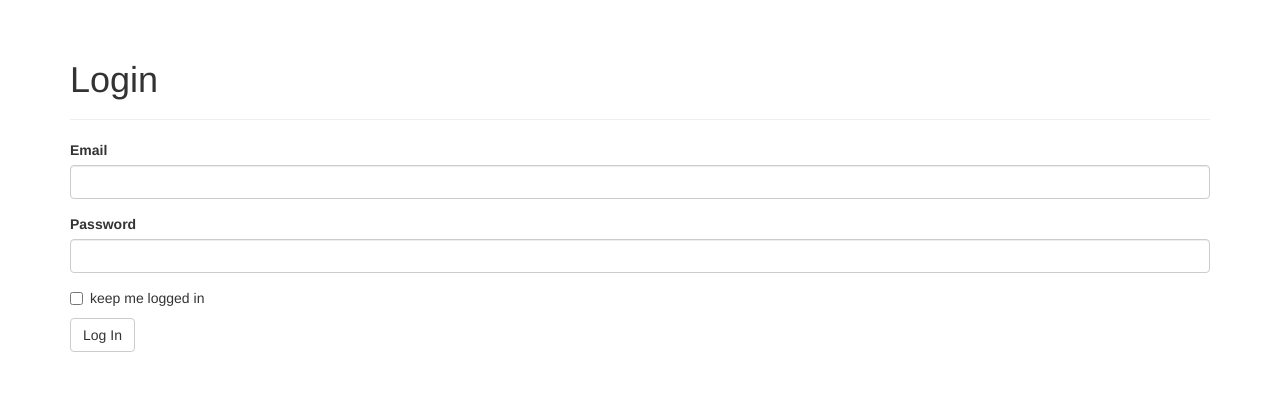
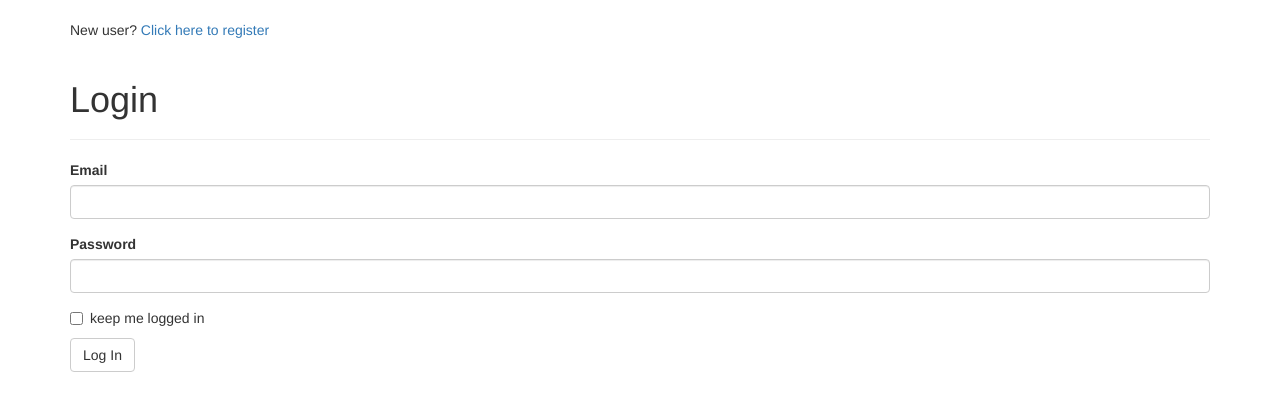
Before and after one commit to way2fall/my_amazon_web, a Flask app: page /auth/login in a window 1280 px wide. Shown: the part 52-463 px from the top of the page. Run offline with Flask 2, Linux system fonts and the light colour scheme; some libraries are stand-ins or nearby versions.

Commit message:
register and login module added

```diff
--- a/app/auth/forms.py
+++ b/app/auth/forms.py
@@ -1,6 +1,7 @@
 from flask_wtf import Form
-from wtforms import StringField, PasswordField, BooleanField, SubmitField
-from wtforms.validators import DataRequired, Length, Email
+from wtforms import StringField, PasswordField, BooleanField, SubmitField, ValidationError
+from wtforms.validators import DataRequired, Length, Email, Regexp, EqualTo, Required
+from ..models import User
 
 
 class LoginForm(Form):
@@ -8,3 +9,40 @@ class LoginForm(Form):
     password = PasswordField('Password', validators=[DataRequired()])
     remember_me = BooleanField('keep me logged in')
     submit = SubmitField('Log In')
+
+
+class RegistrationForm(Form):
+    email = StringField('Email', validators=[DataRequired(), Length(1, 64), Email()])
+    username = StringField('Username', validators=[DataRequired(), Length(1, 64), Regexp('^[A-Za-z][A-Za-z0-9_.]*$', 0,
+                                                   'Username must have only letters, numbers, dots or underscores')])
+    password = PasswordField('Password', validators=[DataRequired(), EqualTo('password2', message='Password must match.')])
+    password2 = PasswordField('Confirm password', validators=[DataRequired()])
+    submit = SubmitField('Register')
+
+    def validate_email(self, field):
+        if User.query.filter_by(email=field.data).first():
+            raise ValidationError('Email already registered.')
+
+    def validate_username(self, field):
+        if User.query.filter_by(username=field.data).first():
+            raise ValidationError('Username already in use.')
+
+# class RegistrationForm(Form):
+#     email = StringField('Email', validators=[DataRequired(), Length(1, 64),
+#                                            Email()])
+#     username = StringField('Username', validators=[
+#         DataRequired(), Length(1, 64), Regexp('^[A-Za-z][A-Za-z0-9_.]*$', 0,
+#                                           'Usernames must have only letters, '
+#                                           'numbers, dots or underscores')])
+#     password = PasswordField('Password', validators=[
+#         DataRequired(), EqualTo('password2', message='Passwords must match.')])
+#     password2 = PasswordField('Confirm password', validators=[DataRequired()])
+#     submit = SubmitField('Register')
+#
+#     def validate_email(self, field):
+#         if User.query.filter_by(email=field.data).first():
+#             raise ValidationError('Email already registered.')
+#
+#     def validate_username(self, field):
+#         if User.query.filter_by(username=field.data).first():
+#             raise ValidationError('Username already in use.')
--- a/app/auth/views.py
+++ b/app/auth/views.py
@@ -1,8 +1,8 @@
 from flask import render_template, redirect, request, url_for, flash
 from . import auth
 from flask_login import login_user, logout_user, login_required
-from ..models import User
-from .forms import LoginForm
+from ..models import User, db
+from .forms import LoginForm, RegistrationForm
 
 
 @auth.route('/login', methods=['GET', 'POST'])
@@ -23,3 +23,14 @@ def logout():
     logout_user()
     flash('You have been logged out.')
     return redirect(url_for('main.index'))
+
+
+@auth.route('/register', methods=['GET', 'POST'])
+def register():
+    form = RegistrationForm()
+    if form.validate_on_submit():
+        user = User(email=form.email.data, username=form.username.data, password=form.password.data)
+        db.session.add(user)
+        flash('You can now login.')
+        return redirect(url_for('auth.login'))
+    return render_template('auth/register.html', form=form)
--- a/app/templates/auth/login.html
+++ b/app/templates/auth/login.html
@@ -5,6 +5,12 @@
 {{super()}}
 
 <div class="container">
+<p>
+    New user?
+    <a href="{{ url_for('auth.register') }}">
+        Click here to register
+    </a>
+</p>
 <div class = "page-header">
     <h1>Login</h1>
 </div>
```
Also changed, not shown: app/templates/auth/register.html (added, +11 -0 lines), data-dev.sqlite.
